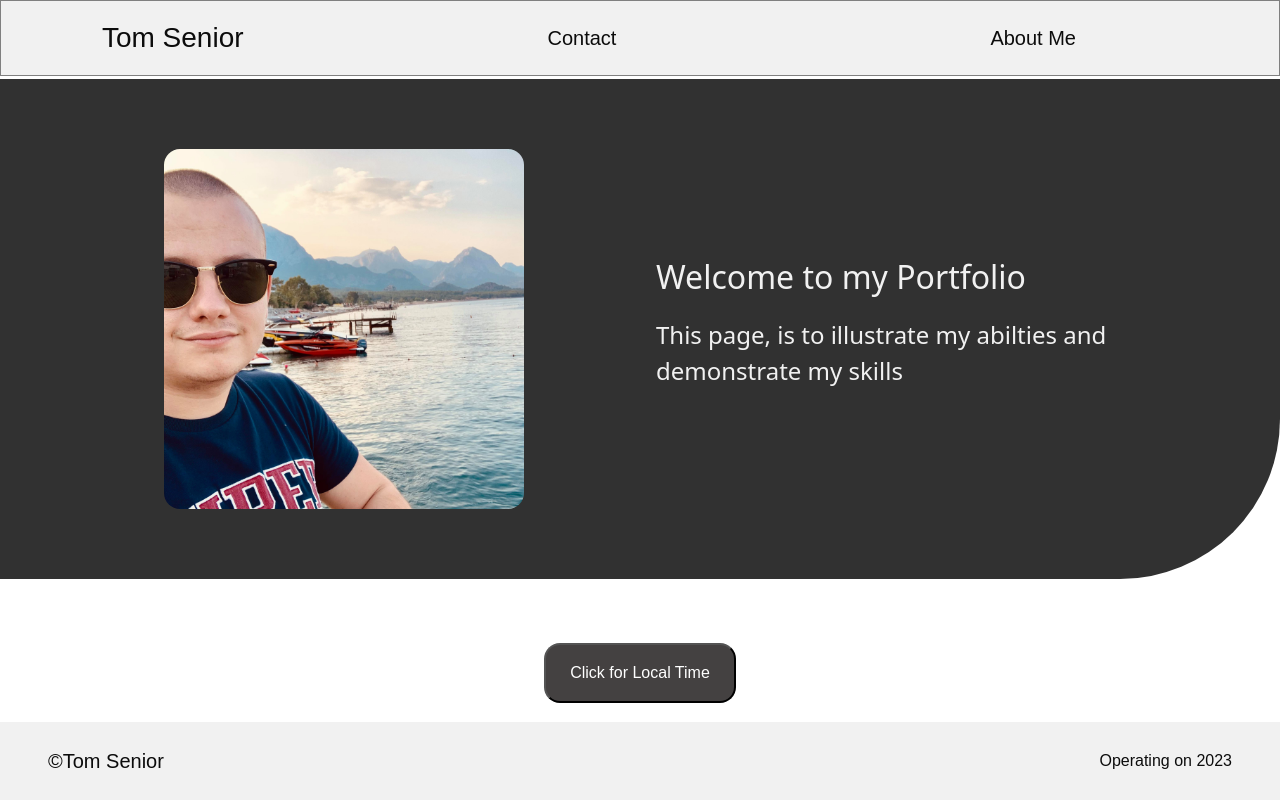
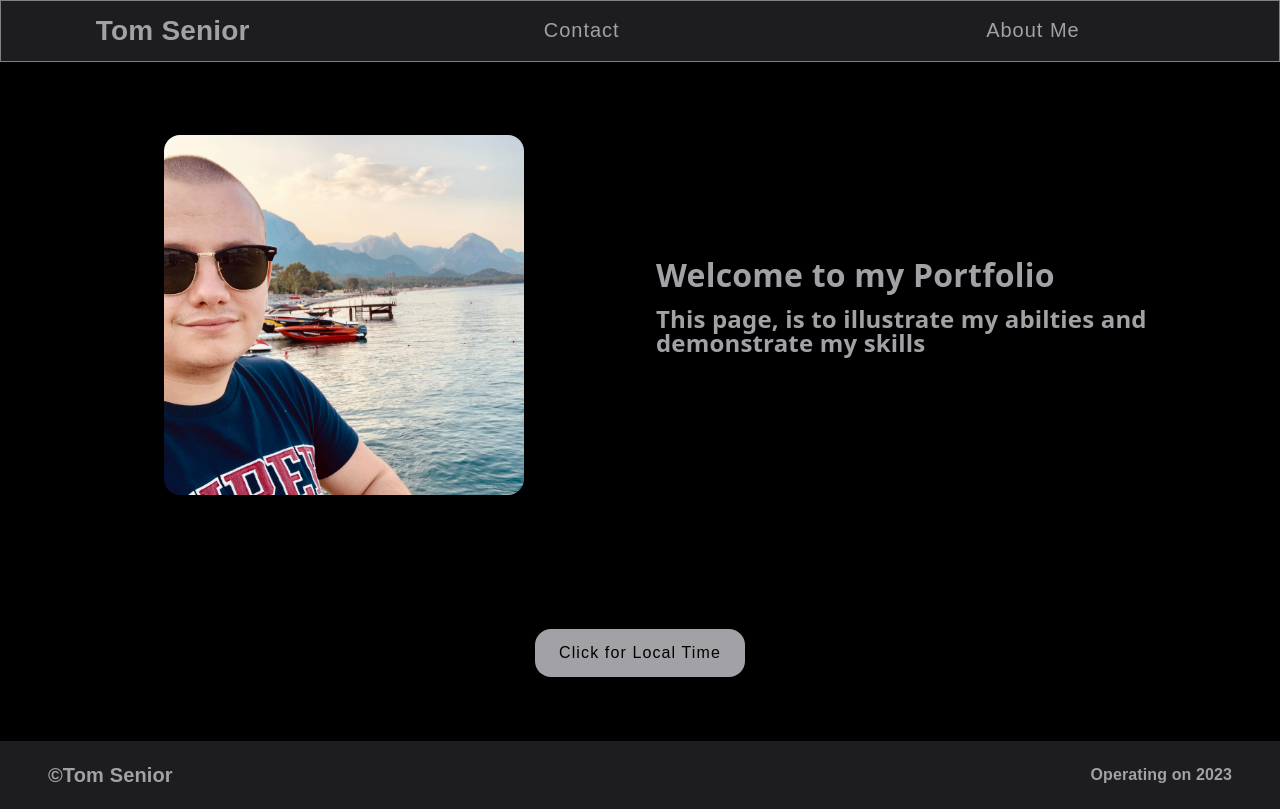
Before and after one commit to tomsenior20/My_Portfolio, a website: page index.html in a window 1280 px wide. Drawn offline with nearby package versions, Linux system fonts and the light colour scheme.

Commit message:
colour changed of page, z-index added

```diff
--- a/Styling/Pages_Styling/index.css
+++ b/Styling/Pages_Styling/index.css
@@ -1,5 +1,5 @@
 .firstSection{
-    background: rgb(49, 49, 49);
+    position: relative;
     min-width: 100%;
     min-height: 500px;
     border-radius: 0 0 10rem 0;
@@ -10,8 +10,14 @@
 }
 
 .welcometitleContainer p{
-    color:#f1f1f1;
+    color: var(--font-color);
     text-shadow: 10px #f1f1f1;
+}
+
+.welcomeTitle{
+    font-weight: 600;
+    line-height: 1;
+    letter-spacing: 0.007em;
 }
 
 .localTimeContainer{
@@ -19,18 +25,17 @@
 }
 
 .timebutton{
-    background:rgb(68, 65, 65);
-    color:#fff;
+    background: var(--font-color);
+    border:none;
+    line-height: 1;
+    font-weight: 400;
+    letter-spacing: 0.07em;
     font-family: Arial, Helvetica, sans-serif;
     border-radius: 1rem;
-    -webkit-border-radius: 1rem;
-    -moz-border-radius: 1rem;
-    -ms-border-radius: 1rem;
-    -o-border-radius: 1rem;
 }
 
 .localBSTTime{
-    color:#000;
+    color: var(--font-color);
     font-family: Arial, Helvetica, sans-serif;
     overflow-wrap: break-word;
 }
--- a/Styling/Shared_Styling/footer.css
+++ b/Styling/Shared_Styling/footer.css
@@ -1,13 +1,17 @@
 footer{
-    background: rgb(241, 241, 241);
-    position: absolute;
+    background: var(--bannerBackground);
+    position: relative;
+    z-index: 1;
     bottom: 0;
     width: 100%;
 }
 
 .operatingDate, .copyrightContainer{
     font-family: Arial, Helvetica, sans-serif;
-    color: #0c0c0c;
+    color: var(--font-color);
+    font-weight: 600;
+    line-height: 1;
+    letter-spacing: 0.007em;
 }
 
 @media  screen and (max-width: 500px) {
--- a/Styling/Shared_Styling/nav.css
+++ b/Styling/Shared_Styling/nav.css
@@ -1,6 +1,8 @@
 nav{
-    background: rgb(241, 241, 241);
+    background: var(--bannerBackground);
     display: flex;
+    position: relative;
+    z-index: 1;
     justify-content: space-between;
     align-items: center;
     border: 0.5px solid grey;
@@ -15,7 +17,10 @@ nav{
 
 .navName_Container p{
     font-family: Arial, Helvetica, sans-serif;
-    color: #0c0c0c;
+    color: var(--font-color);
+    line-height: 1;
+    font-weight: 700;
+    letter-spacing: 0.007em;
 }
 
 nav li{
@@ -24,7 +29,10 @@ nav li{
 }
 
 nav a{
-    color: #0c0c0c;
+    color: var(--font-color);
     text-decoration: none;
     font-family: Arial, Helvetica, sans-serif;
+    line-height: 1;
+    font-weight: 500;
+    letter-spacing: 0.05em;
 }
--- a/Styling/default.css
+++ b/Styling/default.css
@@ -4,6 +4,24 @@
     box-sizing: border-box;
 }
 
-html, body{
-    overflow-x: hidden;
+html{
+    background: #0000;
 }
+
+body{
+    background-color: #000000;
+    padding: 0;
+    margin: 0;
+    box-sizing: border-box;
+    min-height: 100vh;
+    display: flex;
+    flex-direction: column;
+    position: relative;
+    z-index: 0;
+}
+
+
+:root{
+    --font-color:  #a1a1a6;
+    --bannerBackground :#1d1d1f;
+}
--- a/index.html
+++ b/index.html
@@ -39,8 +39,8 @@
             </div>
         </div>
         <div class="welcometitleContainer col p-3 d-flex flex-column justify-content-center">
-            <p class="fs-2">Welcome to my Portfolio</p>
-            <p class="fs-4">This page, is to illustrate my abilties and demonstrate my skills</p>
+            <p class="welcomeTitle fs-2">Welcome to my Portfolio</p>
+            <p class="welcomeTitle fs-4">This page, is to illustrate my abilties and demonstrate my skills</p>
         </div>
     </div>
     <div id="secondSection" class="secondSection container-fluid d-flex flex-row justify-content-center m-auto">
```
